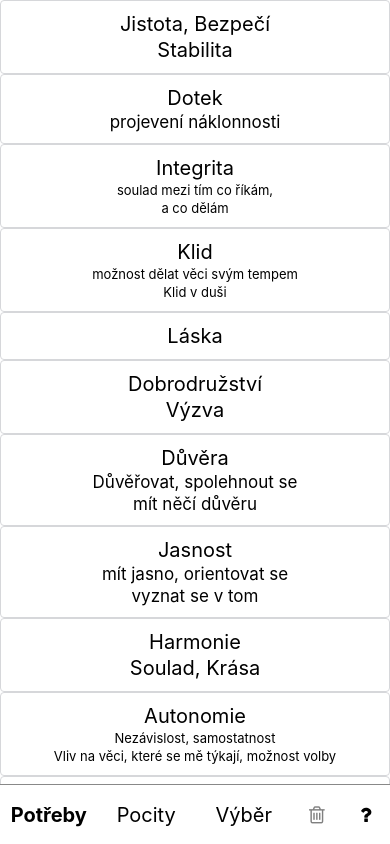
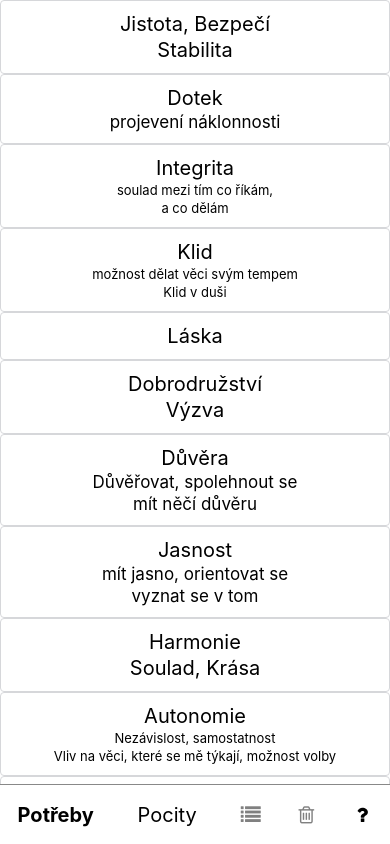
Before and after one commit to lukas-krecan/NvcCards, a React Native app: screen / in a window 390 px wide. Built offline with nearby package versions, Linux system fonts and the light colour scheme; what react-native would draw is missing.

Commit message:
Better selection design

```diff
--- a/App.tsx
+++ b/App.tsx
@@ -1,7 +1,6 @@
 import React, {Component} from 'react';
 import {
     AppState,
-    Button,
     FlatList, SafeAreaView,
     StyleSheet,
     Text,
@@ -72,6 +71,7 @@ type CardListProps = {
 
 class CardList extends React.PureComponent<CardListProps> {
     render() {
+        if (this.props.cards.length != 0) {
             return <FlatList
                     style={this.props.active ? styles.container: styles.hidden}
                     contentInsetAdjustmentBehavior="automatic"
@@ -80,6 +80,9 @@ class CardList extends React.PureComponent<CardListProps> {
                     keyExtractor={(item, index) => index.toString()}
                     renderItem={({item}) => <CardView card={item} selected={this.isSelected(item)} onClick={() => this.props.onCardClick(item)}/>}
             />
+        } else {
+            return <Text style={[{textAlign: 'center'}, {marginTop: 20}, this.props.active ? styles.container: styles.hidden]}>Nejsou vybrány žádné kartičky</Text>
+        }
     }
 
     private isSelected(item: Card): boolean {
@@ -157,8 +160,10 @@ export default class App extends React.Component<NvcCardsAppProps, NvcCardsAppSt
                     <View style={{flex: 2}}>
                         {this.cardsButton("Pocity", feelingsScreen)}
                     </View>
-                    <View style={{flex: 2}}>
-                        {this.cardsButton("Výběr", selectionScreen)}
+                    <View style={{flex: 1}}>
+                        <TouchableOpacity onPress={() => this.setState({activeScreen: selectionScreen})} style={styles.icon}>
+                            <Icon name="list" size={20} style={[noCardsSelected && styles.disabledText]}/>
+                        </TouchableOpacity>
                     </View>
                     <View style={{flex: 1}}>
                         <TouchableOpacity onPress={() => this.setState({selectedCards: []})} style={styles.icon} disabled={noCardsSelected}>
```
Lines whose indentation alone changed are shown as unchanged.
